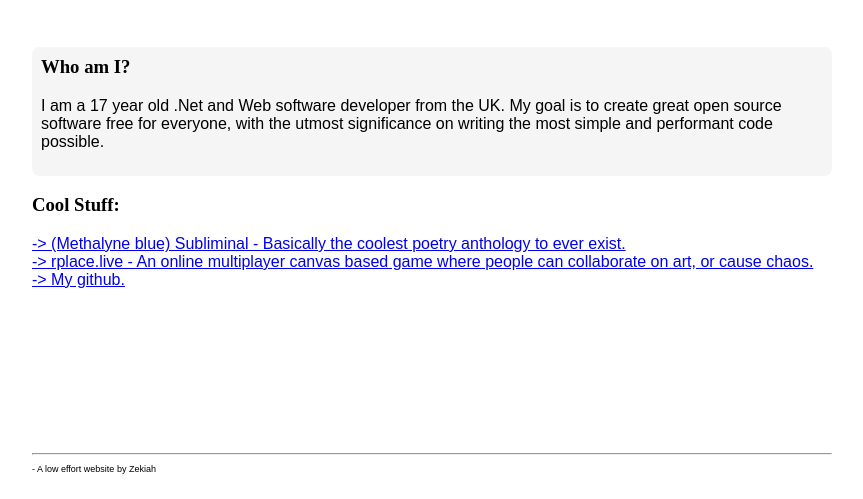
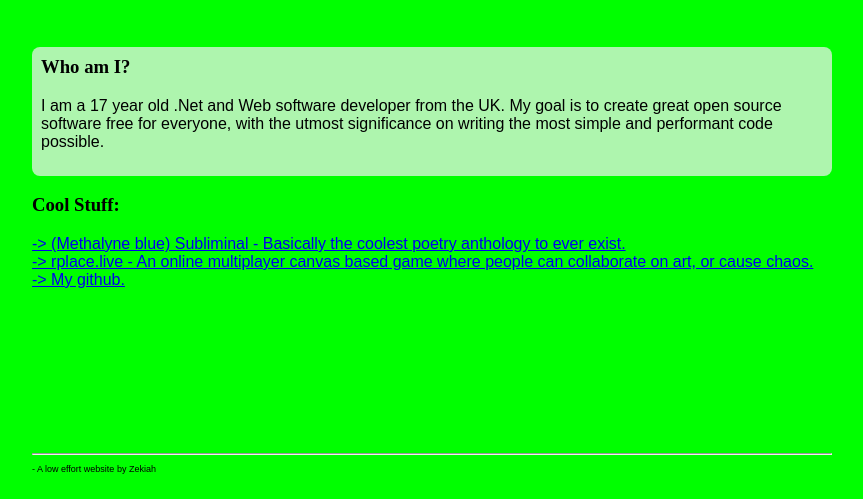
Before and after one commit to Zekiah-A/zekiah-a.github.io, a plain HTML site: page index.html in a window 1280 px wide. Shown: the part 301-800 px from the top of the page, without its empty margins (208-1071 px from the left). Drawn offline with Linux system fonts and the light colour scheme.

Commit message:
Start GL work

```diff
--- a/index.html
+++ b/index.html
@@ -46,7 +46,20 @@
 	}, 2000)
 	age.textContent = new Date(Date.now() - new Date(2006, 3, 8)).getUTCFullYear() - 1970
 
-	/*function loadShader(gl, vertexSource, fragmentSource) {
+	function loadShader(gl, type, source) {
+		const shader = gl.createShader(type)
+		gl.shaderSource(shader, source)
+		gl.compileShader(shader)
+		if (!gl.getShaderParameter(shader, gl.COMPILE_STATUS)) {
+			alert(`Failed to compile shader: ${gl.getShaderInfoLog(shader)}`)
+			gl.deleteShader(shader)
+			return null
+		}
+
+		return shader
+	}
+
+	function compileShaderProgram(gl, vertexSource, fragmentSource) {
 		const vertexShader = loadShader(gl, gl.VERTEX_SHADER, vertexSource)
 		const fragmentShader = loadShader(gl, gl.FRAGMENT_SHADER, fragmentSource)
 
@@ -69,49 +82,49 @@
 		uniform mat4 uProjectionMatrix;
 
 		void main() {
-			gl_Position = uProjectionMatrix * uModelViewMatrix * aVertexPosition;
+			// uProjectionMatrix * uModelViewMatrix *
+			gl_Position = aVertexPosition;
 		}
 	`
 
 	const fragment = `
 		void main() {
-      		gl_FragColor = vec4(1.0, 1.0, 1.0, 1.0);
+      		gl_FragColor = vec4(0.0, 1.0, 0.0, 1.0);
     	}
 	`
 
 	const gl = canvas.getContext("webgl")
     gl.clear(gl.COLOR_BUFFER_BIT)
 
-	const verticies = [1.0, 1.0, -1.0, 1.0, 1.0, -1.0, -1.0, -1.0]
-	gl.bufferData(gl.ARRAY_BUFFER, new Float32Array(verticies), gl.STATIC_DRAW);
-
-	function bindBufferPositionAttrib(gl, buffers, vertexPositionAttribute) {
+	function bindBufferPositionAttrib(gl, buffer, vertexPositionAttrib) {
 		const components = 2
 		const type = gl.FLOAT
 		const normalize = false
 		const stride = 0 // Ignore, use components + type to determine byte stride
 		const offset = 0 // Start from buffer start
 
-		gl.bindBuffer(gl.ARRAY_BUFFER, buffers.position)
-		gl.vertexAttribPointer(
-			programInfo.attribLocations.vertexPosition,
-			components,
-			type,
-			normalize,
-			stride,
-			offset,
-		)
-
-		gl.enableVertexAttribArray(programInfo.attribLocations.vertexPosition);
+		gl.bindBuffer(gl.ARRAY_BUFFER, buffer)
+		gl.vertexAttribPointer(vertexPositionAttrib, components, type, normalize, stride, offset)
+		gl.enableVertexAttribArray(vertexPositionAttrib)
 	}
 
-	const program = loadShader(gl, vertex, fragment)
-	gl.getAttribLocation(program, "aVertexPosition")
+	function createPositionBuffer(positionsArr) {
+		const buffer = gl.createBuffer();
+		gl.bindBuffer(gl.ARRAY_BUFFER, buffer);
+		gl.bufferData(gl.ARRAY_BUFFER, new Float32Array(positionsArr), gl.STATIC_DRAW)
+
+		return buffer
+	}
+
+	const program = compileShaderProgram(gl, vertex, fragment)
+	const vertexPosAttrib = gl.getAttribLocation(program, "aVertexPosition")
+	const vertexPosBuffer = createPositionBuffer([1.0, 1.0, -1.0, 1.0, 1.0, -1.0, -1.0, -1.0])
+	bindBufferPositionAttrib(gl, vertexPosBuffer, vertexPosAttrib)
 
 	gl.useProgram(program)
 
     const offset = 0
     const vertexCount = 4
-    gl.drawArrays(gl.TRIANGLE_STRIP, offset, vertexCount)*/
+    gl.drawArrays(gl.TRIANGLE_STRIP, offset, vertexCount)
 </script>
 </html>
```
